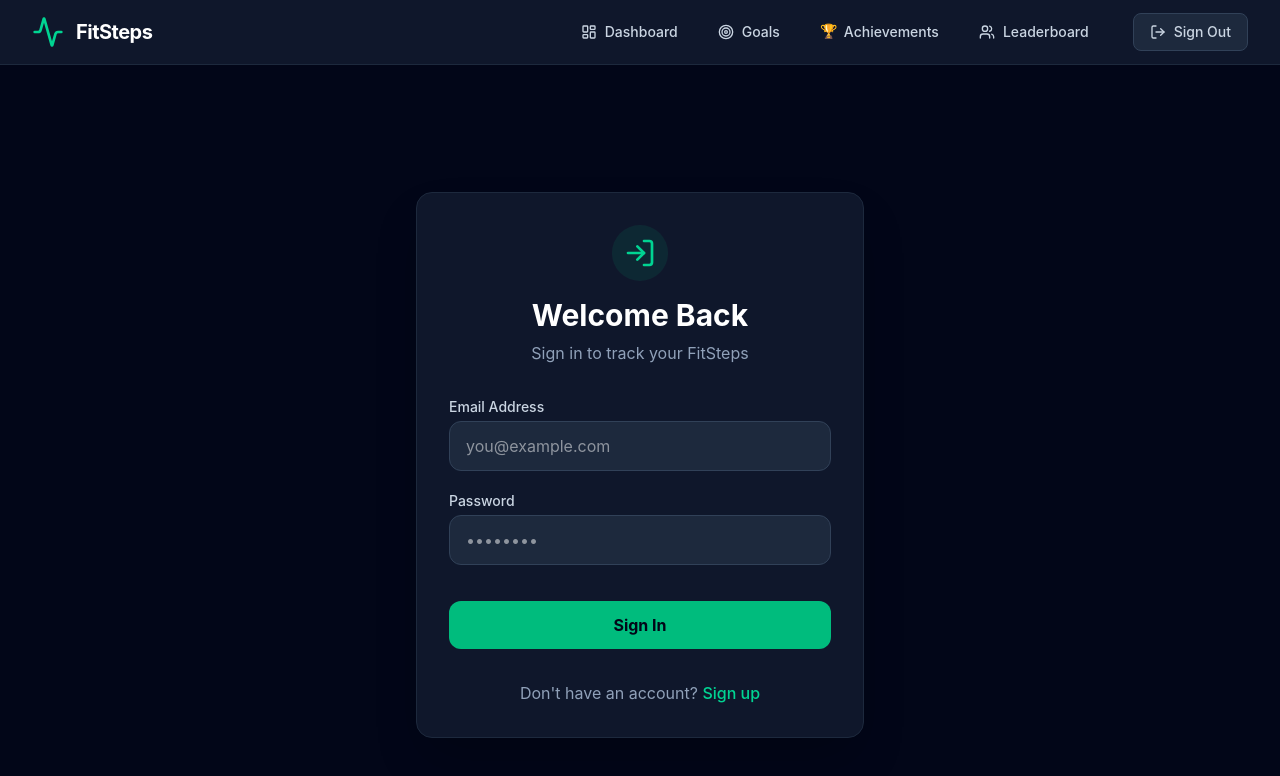
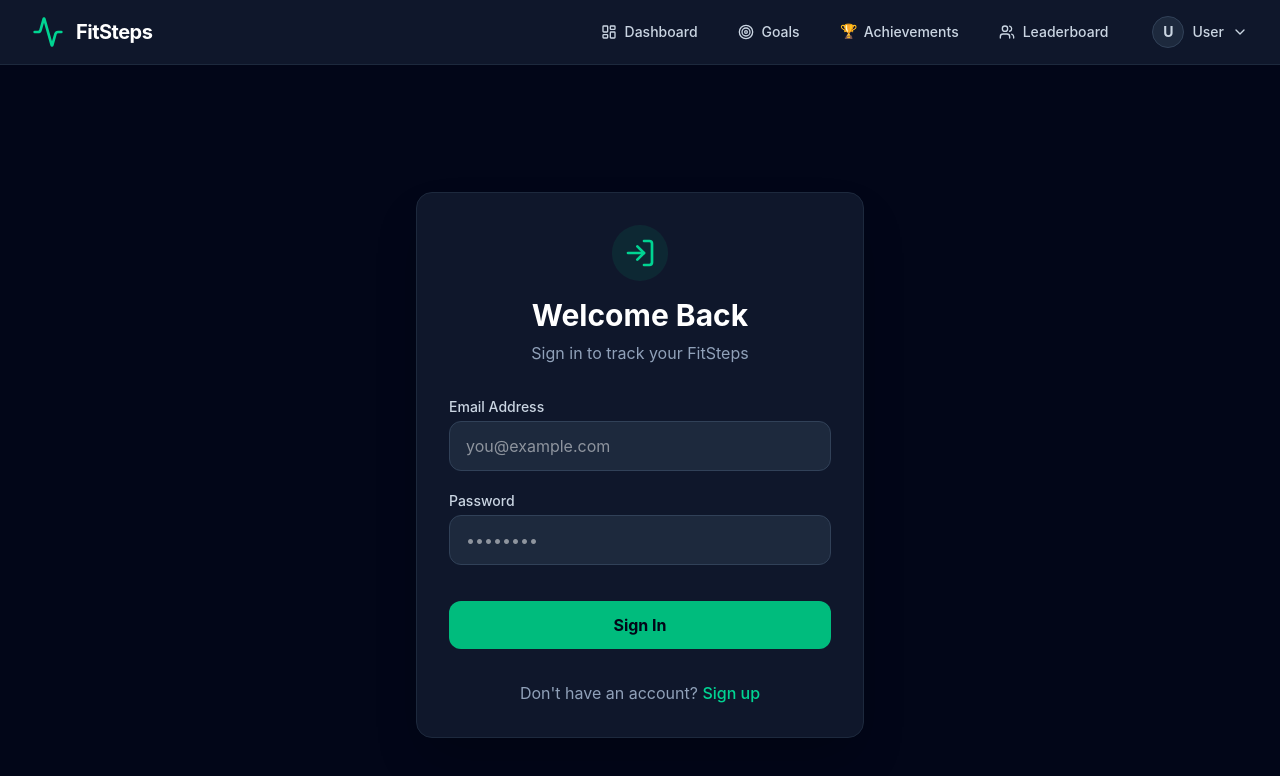
Before and after one commit to jibin7jose/fitsteps-frontend, a React (Vite) app: page /login in a window 1280 px wide. Shown: the top 776 px of the page. Built offline with nearby package versions, Linux system fonts and the light colour scheme; no server answers; sample sign-in values are in the browser's storage.

Commit message:
Update navbar to show user initial and name

```diff
--- a/src/components/Navbar.jsx
+++ b/src/components/Navbar.jsx
@@ -1,12 +1,27 @@
-import React, { useContext } from 'react';
+import React, { useContext, useState, useRef, useEffect } from 'react';
 import { Link, useNavigate } from 'react-router-dom';
 import { AuthContext } from '../context/AuthContext';
-import { Activity, LogOut, LayoutDashboard, Target, Users, Menu, X } from 'lucide-react';
+import { Activity, LogOut, LayoutDashboard, Target, Users, Menu, X, ChevronDown } from 'lucide-react';
 
 const Navbar = () => {
-  const { logout } = useContext(AuthContext);
+  const { logout, user } = useContext(AuthContext);
   const navigate = useNavigate();
-  const [isOpen, setIsOpen] = React.useState(false);
+  const [isOpen, setIsOpen] = useState(false);
+  const [dropdownOpen, setDropdownOpen] = useState(false);
+  const dropdownRef = useRef(null);
+
+  useEffect(() => {
+    const handleClickOutside = (event) => {
+      if (dropdownRef.current && !dropdownRef.current.contains(event.target)) {
+        setDropdownOpen(false);
+      }
+    };
+
+    document.addEventListener('mousedown', handleClickOutside);
+    return () => {
+      document.removeEventListener('mousedown', handleClickOutside);
+    };
+  }, []);
 
   const handleLogout = () => {
     logout();
@@ -38,13 +53,31 @@ const Navbar = () => {
               <Users className="w-4 h-4 mr-2" />
               Leaderboard
             </Link>
-            <button
-              onClick={handleLogout}
-              className="ml-4 bg-slate-800 hover:bg-slate-700 text-slate-300 px-4 py-2 rounded-lg text-sm font-medium flex items-center border border-slate-700 transition-colors"
-            >
-              <LogOut className="w-4 h-4 mr-2" />
-              Sign Out
-            </button>
+
+            <div className="relative ml-4" ref={dropdownRef}>
+              <button
+                onClick={() => setDropdownOpen(!dropdownOpen)}
+                className="flex items-center space-x-2 text-slate-300 hover:text-white focus:outline-none transition-colors"
+              >
+                <div className="w-8 h-8 rounded-full bg-slate-800 flex items-center justify-center text-slate-300 font-bold border border-slate-700 text-sm">
+                  {user?.name ? user.name.charAt(0).toUpperCase() : 'U'}
+                </div>
+                <span className="text-sm font-medium hidden lg:block">{user?.name || 'User'}</span>
+                <ChevronDown className="w-4 h-4" />
+              </button>
+
+              {dropdownOpen && (
+                <div className="absolute right-0 mt-2 w-48 bg-slate-900 border border-slate-800 rounded-lg shadow-lg py-1 z-50">
+                  <button
+                    onClick={() => { setDropdownOpen(false); handleLogout(); }}
+                    className="w-full text-left px-4 py-2 text-sm text-red-400 hover:bg-slate-800 hover:text-red-300 flex items-center transition-colors"
+                  >
+                    <LogOut className="w-4 h-4 mr-2" />
+                    Sign Out
+                  </button>
+                </div>
+              )}
+            </div>
           </div>
 
           <div className="md:hidden flex items-center">
--- a/src/context/AuthContext.jsx
+++ b/src/context/AuthContext.jsx
@@ -6,15 +6,33 @@ export const AuthContext = createContext();
 export const AuthProvider = ({ children }) => {
   const [token, setToken] = useState(localStorage.getItem('access_token'));
   const [isAuthenticated, setIsAuthenticated] = useState(!!token);
+  const [user, setUser] = useState(null);
 
   useEffect(() => {
     setIsAuthenticated(!!token);
     if (token) {
       localStorage.setItem('access_token', token);
+      fetchUser();
     } else {
       localStorage.removeItem('access_token');
+      setUser(null);
     }
   }, [token]);
+
+  const fetchUser = async () => {
+    try {
+      const response = await api.get('/leaderboard/');
+      const currentUser = response.data.find(u => u.is_current_user);
+      if (currentUser) {
+        setUser({ name: currentUser.name.replace(' (You)', '') });
+      }
+    } catch (error) {
+      console.error('Failed to fetch user:', error);
+      if (error.response?.status === 401) {
+        logout();
+      }
+    }
+  };
 
   const login = async (username, password) => {
     const formData = new URLSearchParams();
@@ -39,7 +57,7 @@ export const AuthProvider = ({ children }) => {
   };
 
   return (
-    <AuthContext.Provider value={{ token, isAuthenticated, login, register, logout }}>
+    <AuthContext.Provider value={{ token, isAuthenticated, user, login, register, logout }}>
       {children}
     </AuthContext.Provider>
   );
```
